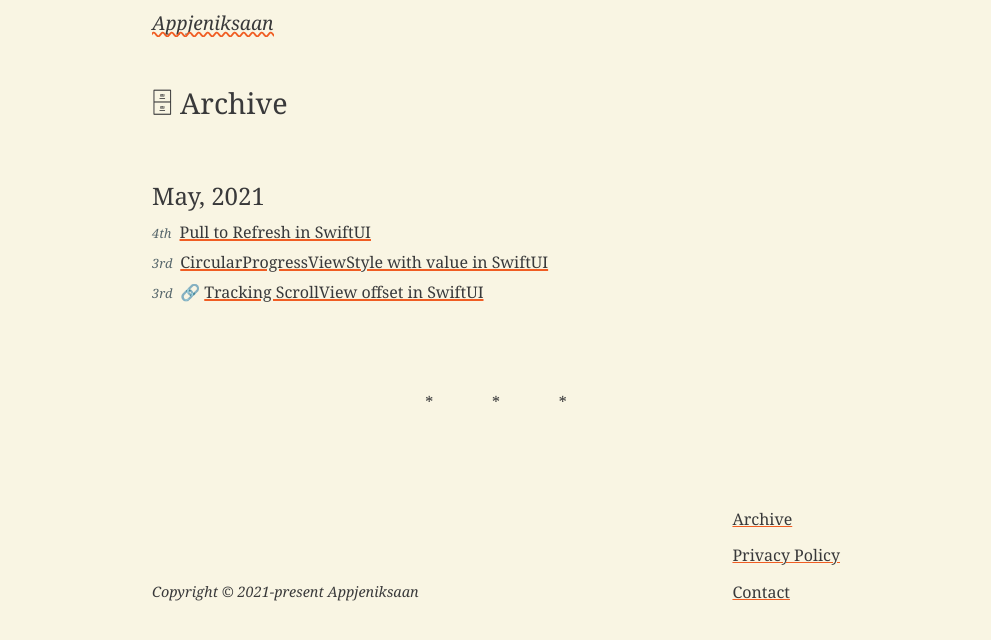
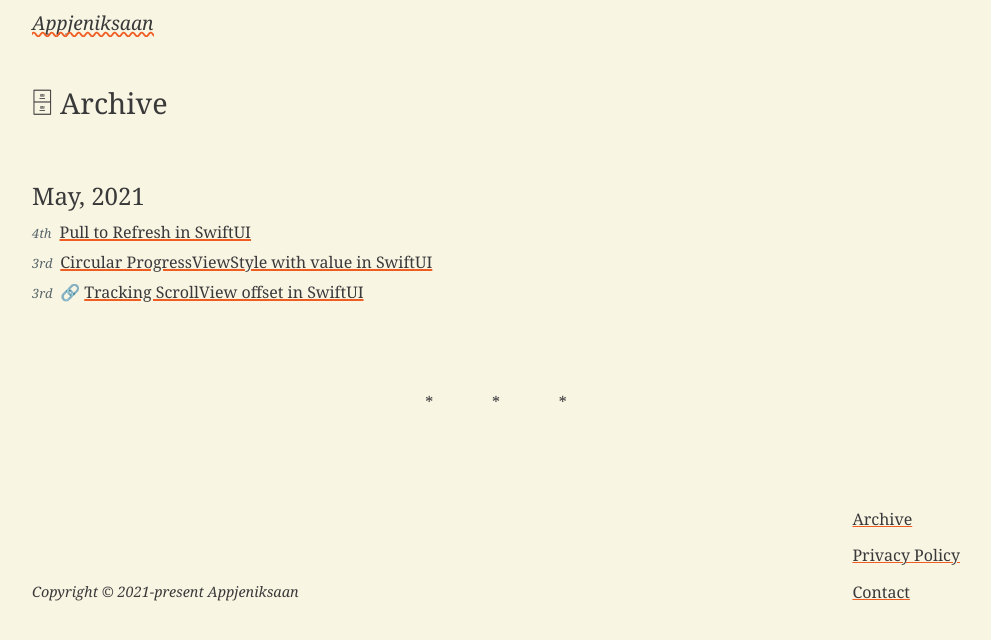
Before and after one commit to bdevos/appjeniksaan-site, a Next.js app: page /archive in a window 1280 px wide. Shown: the top 640 px of the page, without its empty margins (144-1135 px from the left). Built offline with nearby package versions, Linux system fonts and the light colour scheme.

Commit message:
Changed the width to 960px

```diff
--- a/components/Footer.module.css
+++ b/components/Footer.module.css
@@ -26,7 +26,7 @@
   font-style: italic;
 }
 
-@media (min-width: 720px) {
+@media (min-width: 960px) {
   .footer {
     display: flex;
     text-align: start;
--- a/components/Header.module.css
+++ b/components/Header.module.css
@@ -39,7 +39,7 @@
   position: relative;
 }
 
-@media (min-width: 720px) {
+@media (min-width: 960px) {
   .header {
     text-align: start;
   }
--- a/content/posts/2021-05-03-circular-progress-view-style-with-value.md
+++ b/content/posts/2021-05-03-circular-progress-view-style-with-value.md
@@ -1,5 +1,5 @@
 ---
-title: CircularProgressViewStyle with value in SwiftUI
+title: Circular ProgressViewStyle with value in SwiftUI
 date: 2021-05-03 13:30
 description: Creating a ProgressViewStyle in SwiftUI that shows the progress based on the provided value
 ---
--- a/styles/App.module.css
+++ b/styles/App.module.css
@@ -4,8 +4,8 @@
   width: 100%;
 }
 
-@media (min-width: 720px) {
+@media (min-width: 960px) {
   .container {
-    width: 720px;
+    width: 960px;
   }
 }
```
